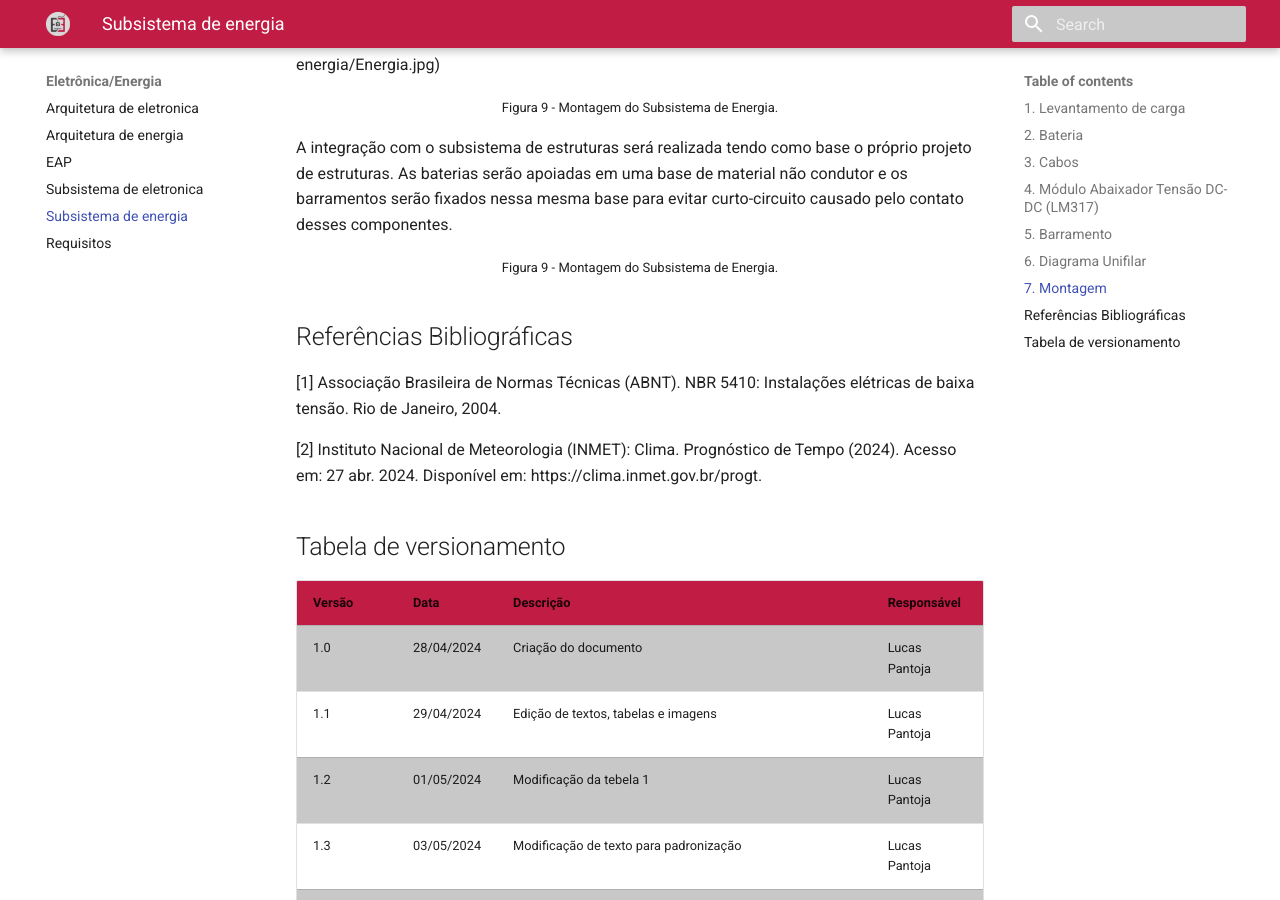
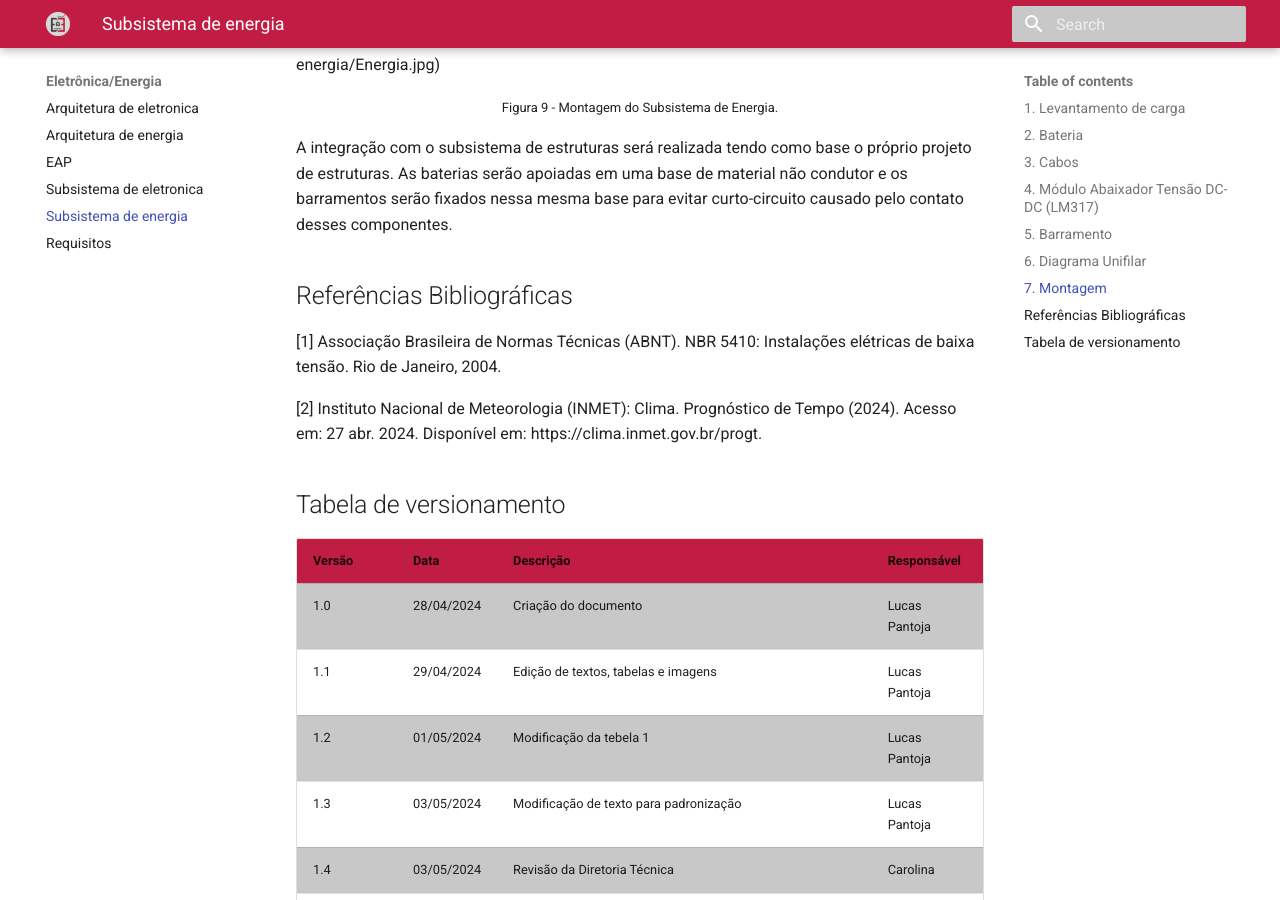
Before and after one commit to Calcioft/ScanPoint, an MkDocs documentation site: the page built from docs/eletronica-energia/Projeto_Subsistema_Energia.md, in a window 1280 px wide and 900 px high, scrolled down 5713 px. Built offline with MkDocs 1.6.1 and Material for MkDocs 9.7.7, drawn with Linux system fonts in a browser that asks for light colours.

Commit message:
Update Projeto_Subsistema_Energia.md

```diff
--- a/docs/eletronica-energia/Projeto_Subsistema_Energia.md
+++ b/docs/eletronica-energia/Projeto_Subsistema_Energia.md
@@ -167,8 +167,6 @@
 A integração com o subsistema de estruturas será realizada tendo como base o próprio projeto de estruturas. As baterias serão apoiadas em uma base de material não condutor e os barramentos serão fixados nessa mesma base para evitar curto-circuito causado pelo contato desses componentes.
 </p>
 
-<font size="2"><p style="text-align: center">Figura 9 - Montagem do Subsistema de Energia.</p></font>
-
 ## Referências Bibliográficas
 
 [1] Associação Brasileira de Normas Técnicas (ABNT). NBR 5410: Instalações elétricas de baixa tensão. Rio de Janeiro, 2004.
```
